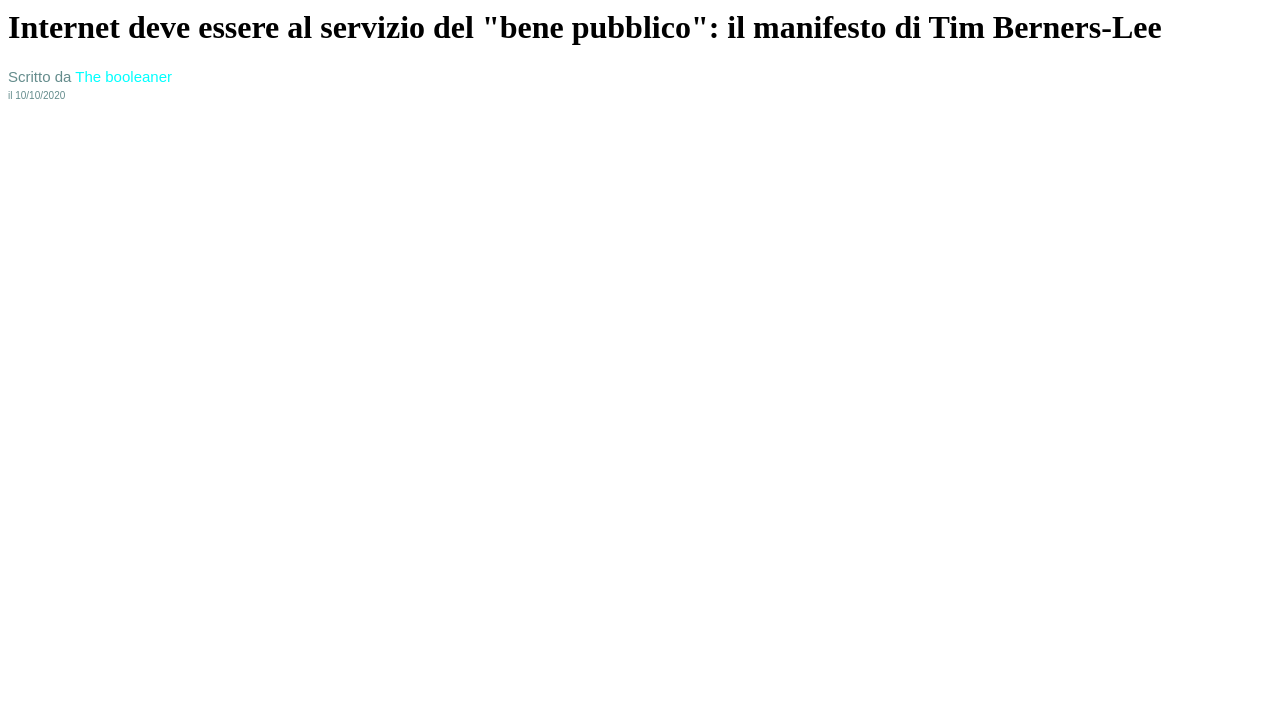
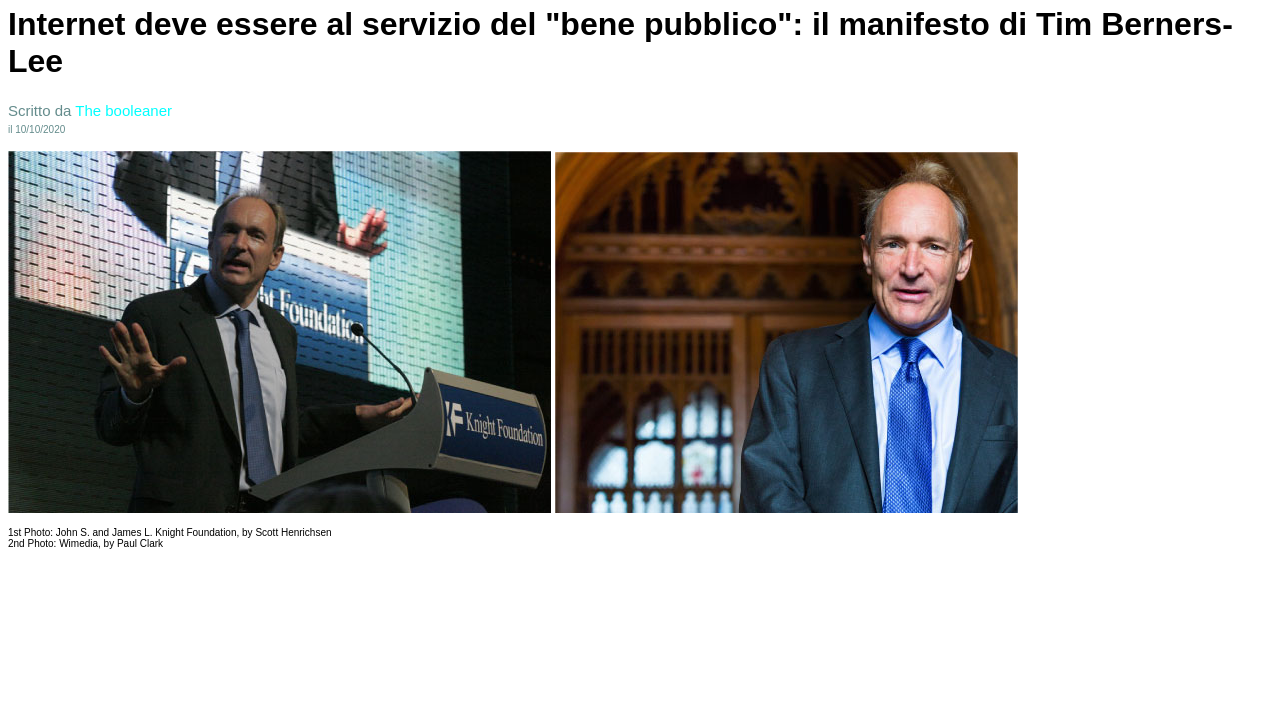
Before and after one commit to aniellonigrocogliano/html-css-booleaner, a plain HTML site: page index.html in a window 1280 px wide. Shown: the part 78-800 px from the top of the page. Drawn offline with Linux system fonts and the light colour scheme.

Commit message:
add: Aggiunta immagini e relative didascalie

```diff
--- a/css/style.css
+++ b/css/style.css
@@ -8,7 +8,7 @@
 }
 .header-imagine{
     height: 30px;
-    padding-top: 24px;
+
 }
 .color-grigio{
     font-family: Arial, Helvetica, sans-serif;
@@ -21,3 +21,10 @@
 .font-piccolo{
     font-size: 10px;
 }
+main{
+    font-family: Arial, Helvetica, sans-serif;
+}
+.didascalia{
+    font-size: 10px;
+
+}
--- a/index.html
+++ b/index.html
@@ -1,16 +1,31 @@
 <!DOCTYPE html>
 <html lang="it">
+
 <head>
     <meta charset="UTF-8">
     <meta name="viewport" content="width=device-width, initial-scale=1.0">
     <title>html-css-booleaner</title>
     <link rel="stylesheet" href="./css/style.css">
 </head>
+
 <body>
     <header>
-       <img class="header-imagine" src="./img/logo.svg" alt="Logo">
-       <h1>Internet deve essere al servizio del "bene pubblico": il manifesto di Tim Berners-Lee</h1>
-       <p class="color-grigio">Scritto da <span class="color-azzurro">The booleaner</span> <br><span class="font-piccolo">il 10/10/2020</span> </p>
+        <img class="header-imagine" src="./img/logo.svg" alt="Logo">
     </header>
+    <main>
+        <div>
+
+            <h1>Internet deve essere al servizio del "bene pubblico": il manifesto di Tim Berners-Lee</h1>
+            <p class="color-grigio"> Scritto da <span class="color-azzurro">The booleaner</span> <br><span
+                    class="font-piccolo">il 10/10/2020</span> </p>
+        </div>
+        <div>
+            <img src="./img/tim-1.jpg" alt="Tim">
+            <img src="./img/tim-2.jpg" alt="Tim">
+            <p class="didascalia"> 1st Photo: John S. and James L. Knight Foundation, by Scott Henrichsen <br> 2nd
+                Photo: Wimedia, by Paul Clark </p>
+        </div>
+    </main>
 </body>
+
 </html>
```
